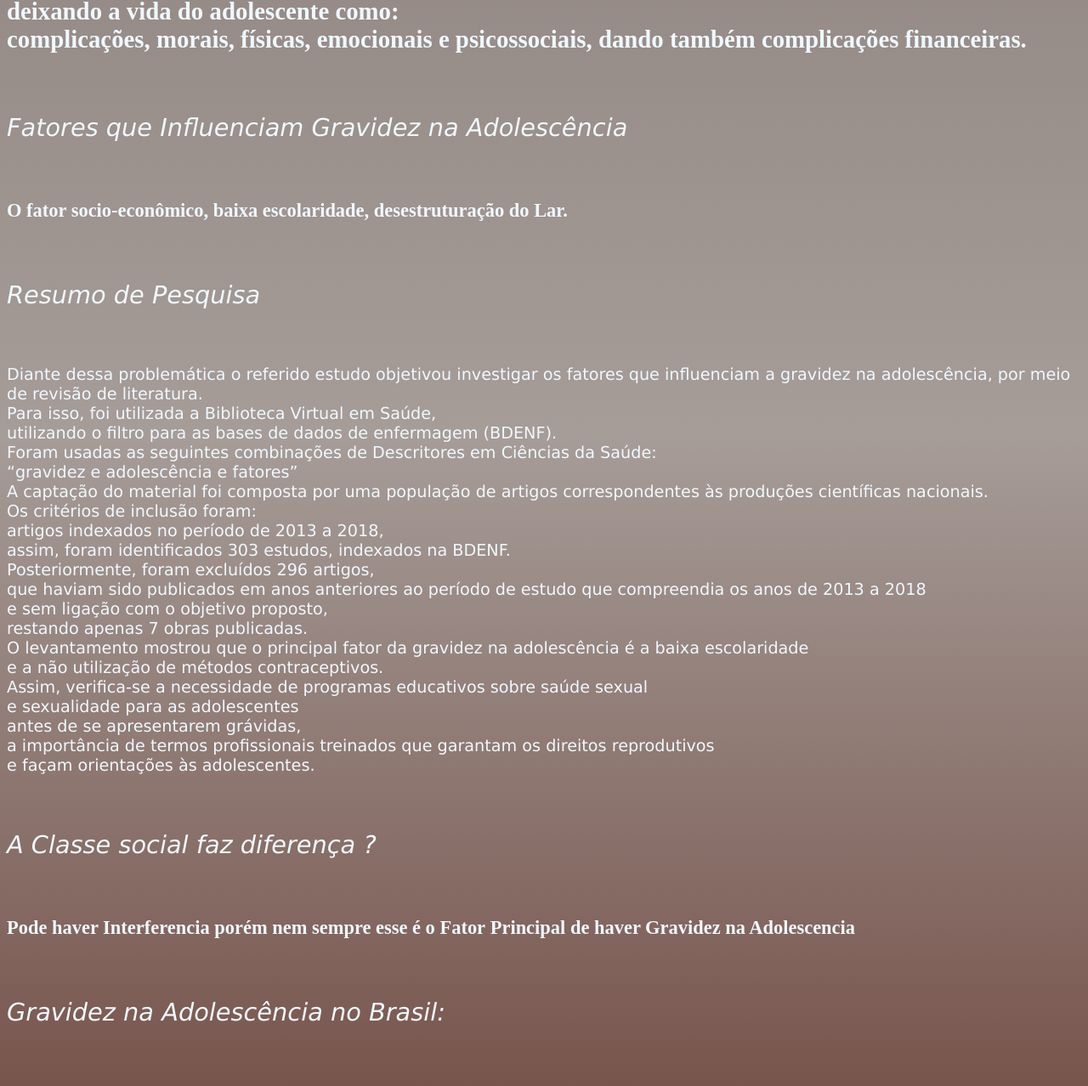
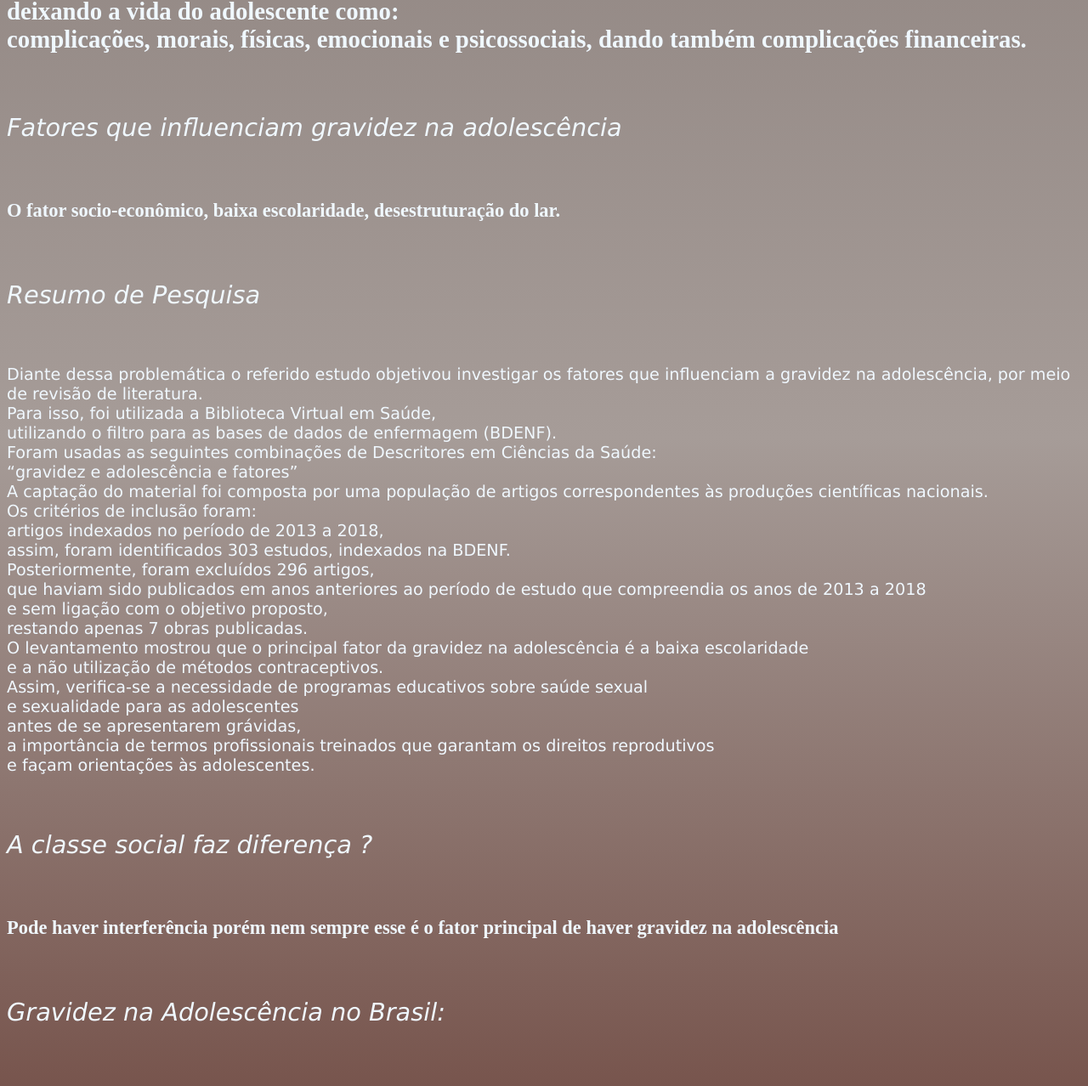
Before and after one commit to AlexandreSantAnaLangunno/Trabalho-Escolar-de-Ciencias, a plain HTML site: page index.html in a window 1280 px wide. Shown: the part 1156-2434 px from the top of the page at 85% size. Drawn offline with Linux system fonts and the light colour scheme.

Commit message:
Corrigindo Erros de Portugu

```diff
--- a/index.html
+++ b/index.html
@@ -54,7 +54,7 @@
         <br/>
 
         <h1 >
-            Fatores<wbr/> que<wbr/> Influenciam<wbr/> Gravidez <wbr/> na <wbr/> Adolescência
+            Fatores<wbr/> que<wbr/> influenciam<wbr/> gravidez <wbr/> na <wbr/> adolescência
         </h1>
 
         <wbr/>
@@ -62,7 +62,7 @@
         <br/>
 
         <h3>
-            O fator <wbr/> socio-<wbr/>econômico,<wbr/> baixa<wbr/> escolaridade, <wbr/> desestruturação <wbr/> do <wbr/> Lar.
+            O fator <wbr/> socio-<wbr/>econômico,<wbr/> baixa<wbr/> escolaridade, <wbr/> desestruturação <wbr/> do <wbr/> lar.
         </h3>
 
         <br/>
@@ -103,15 +103,15 @@
             <br/>
 
             <h1>
-                A Classe<wbr/> social <wbr/> faz <wbr/> diferença ?
+                A classe<wbr/> social <wbr/> faz <wbr/> diferença ?
             </h1>
 
             <br/>
 
             <h3>
-                Pode haver <wbr/>Interferencia<wbr/> porém nem <wbr/>
-                sempre esse é o<wbr/> Fator<wbr/> Principal<wbr/> de <wbr/>
-                haver <wbr/>Gravidez na<wbr/> Adolescencia <wbr/>
+                Pode haver <wbr/>interferência<wbr/> porém nem <wbr/>
+                sempre esse é o<wbr/> fator<wbr/> principal<wbr/> de <wbr/>
+                haver <wbr/>gravidez na<wbr/> adolescência <wbr/>
             </h3>
 
             <br/>
```
